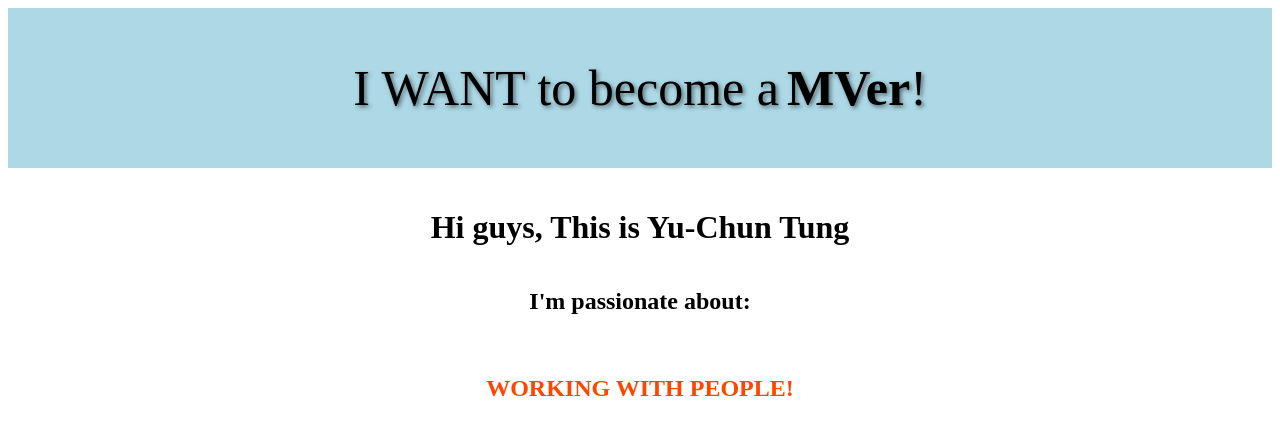
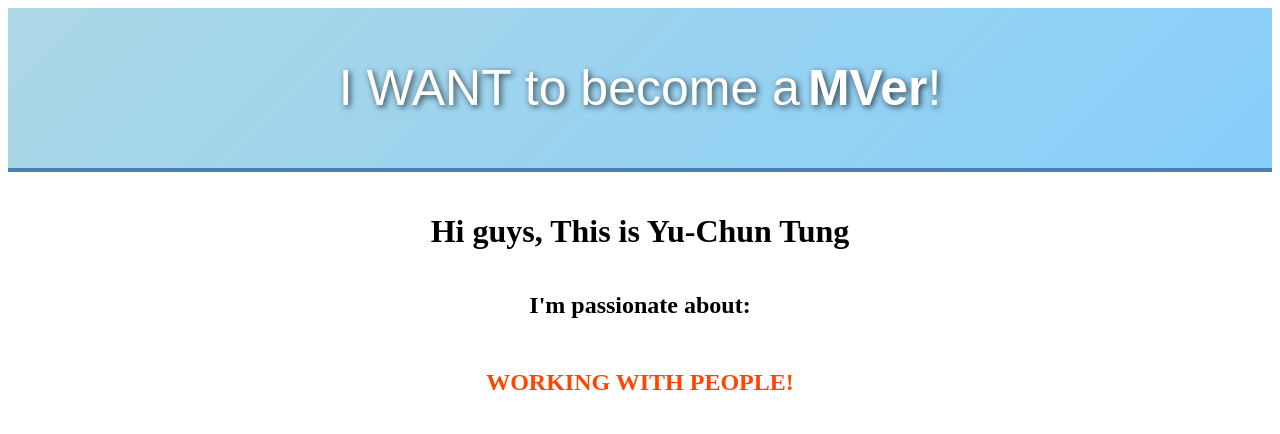
Before and after one commit to dyj0183/Fun-Gatsby-Project, a Gatsby site: page / in a window 1280 px wide. Built offline with nearby package versions, Linux system fonts and the light colour scheme; Gatsby itself is replaced by a stand-in of ours.

Commit message:
updated css

```diff
--- a/src/components/Hero.js
+++ b/src/components/Hero.js
@@ -51,7 +51,7 @@ const RotatingTextContainer = styled.div`
   position: relative;
   height: 30px; /* Adjust to the height of a single line of text */
   overflow: hidden; /* Hide the overflowing text */
-  margin-top: 20px;
+  margin-top: 10px;
 `
 
 const RotatingText = styled.div`
--- a/src/components/header.js
+++ b/src/components/header.js
@@ -15,15 +15,19 @@ const Header = () => {
 export default Header
 
 const HeadWrapper = styled.div`
-  background: #add8e6;
+  background: linear-gradient(135deg, #add8e6, #87cefa);
   height: 160px;
   display: flex;
   align-items: center;
   justify-content: center;
+  border-bottom: 4px solid #4682b4; /* Add a border for more definition */
 `
+
 const HeadContent = styled.div`
   display: flex;
   align-items: center;
   font-size: 50px;
-  text-shadow: 2px 2px 4px rgba(0, 0, 0, 0.5); /* Shadow effect */
+  color: #fff;
+  text-shadow: 2px 2px 6px rgba(0, 0, 0, 0.7); /* Enhanced shadow effect */
+  font-family: "Arial", sans-serif; /* Professional font */
 `
```
